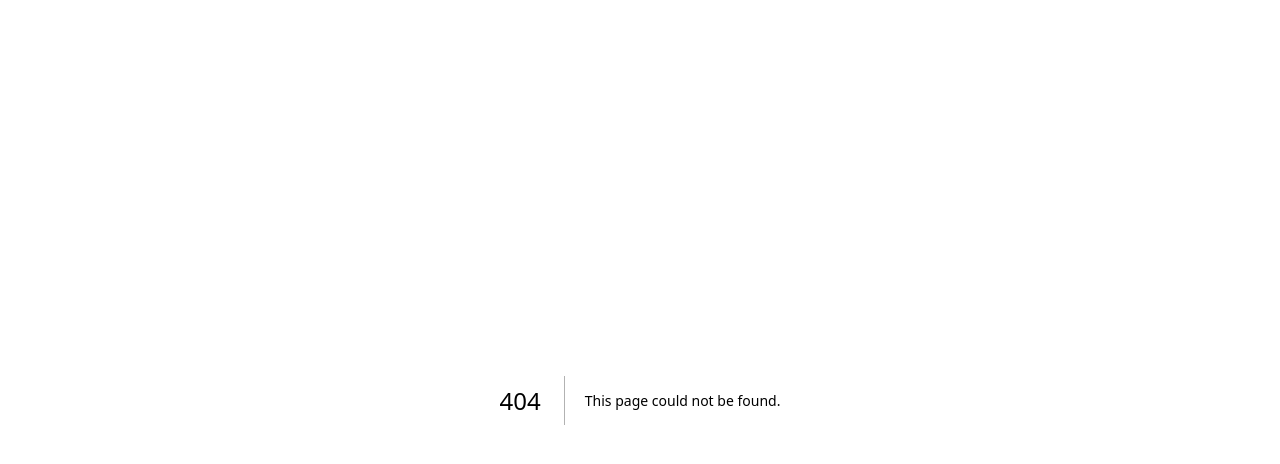
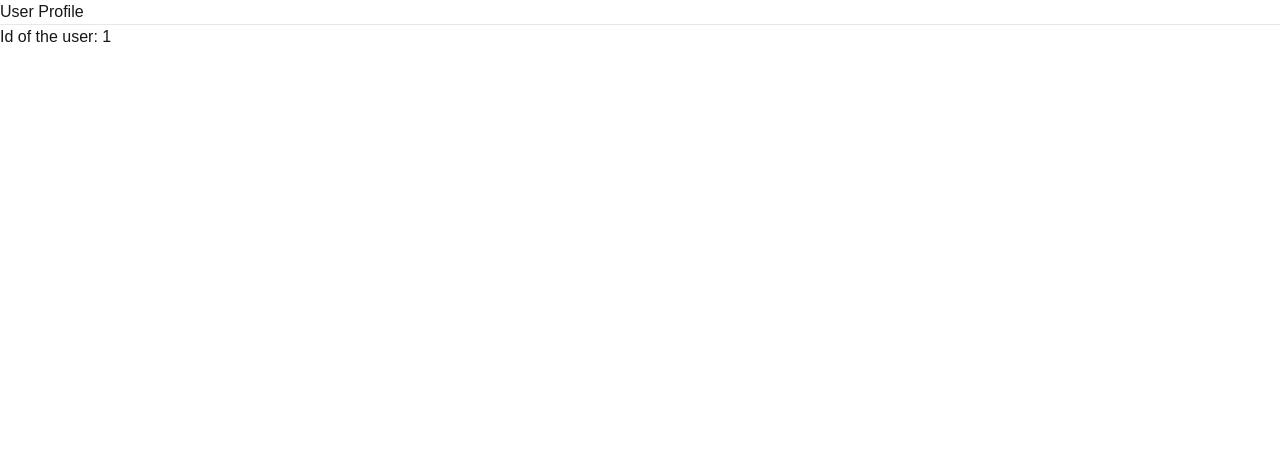
Before and after one commit to anirudha-8/nextjs-mastery, a Next.js app: page /user/profile/1 in a window 1280 px wide. Before the commit this address had no page. Shown: the top 464 px of the page. Built offline with nearby package versions, Linux system fonts and the light colour scheme.

Commit message:
add dynamic routing

```diff
--- /dev/null
+++ b/src/app/user/profile/[id]/page.jsx
@@ -0,0 +1,16 @@
+import React from "react";
+
+const page = ({ params }) => {
+	// unable to see on console, as it is by default => "server component"
+	console.log(params);
+
+	return (
+		<>
+			<h1>User Profile</h1>
+			<hr />
+			<p>Id of the user: {params.id}</p>
+		</>
+	);
+};
+
+export default page;
```
